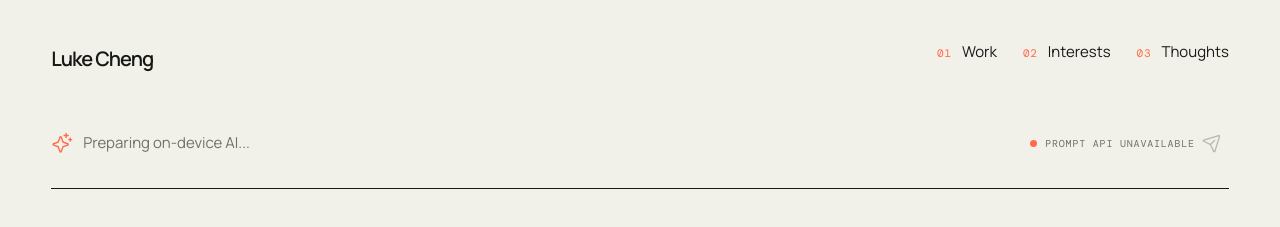
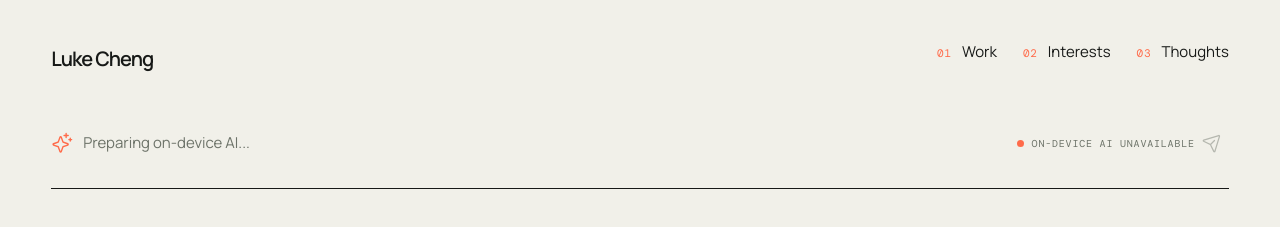
Before and after one commit to luke-cheng/luke-cheng.github.io, a Next.js app: page / in a window 1280 px wide. Shown: the top 227 px of the page. Built offline with nearby package versions, Linux system fonts and the light colour scheme; a web font is replaced by a local one.

Commit message:
Add MDX support, update dependencies, and adjust Prompt API error handling

```diff
--- a/app/_hooks/usePromptAPI.ts
+++ b/app/_hooks/usePromptAPI.ts
@@ -64,7 +64,7 @@ export function getPromptApiStatusLabel(
     }
     case "unavailable":
     case "error":
-      return "Prompt API unavailable";
+      return "On-device AI unavailable";
     case "ready":
       return isGenerating
         ? `Generating… (${contextPercent}%)`
```
